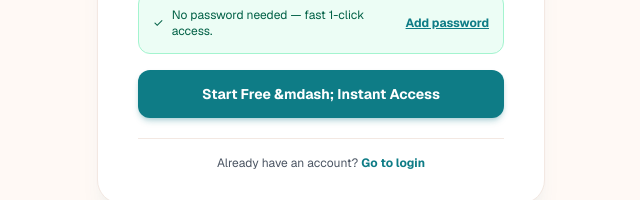
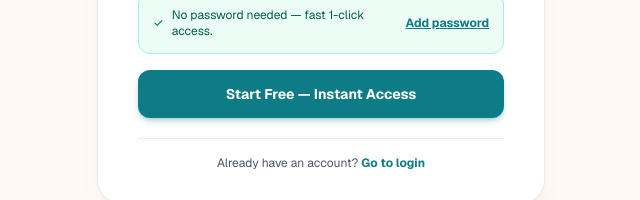
Before and after one commit to masaccounting/CampaignPulse, a Next.js app: page /auth/signup in a window 1280 px wide. Shown: the part 497-697 px from the top of the page, without its empty margins (319-959 px from the left). Built offline with nearby package versions, Linux system fonts and the light colour scheme; no server answers.

Commit message:
Fix button label em-dash rendering on signup page

```diff
--- a/src/app/auth/signup/page.tsx
+++ b/src/app/auth/signup/page.tsx
@@ -242,7 +242,7 @@ export default function SignUpPage() {
                   ? "Setting up..."
                   : usePassword
                   ? "Create Account with Password"
-                  : "Start Free &mdash; Instant Access"}
+                  : "Start Free — Instant Access"}
               </button>
             </form>
           )}
```
